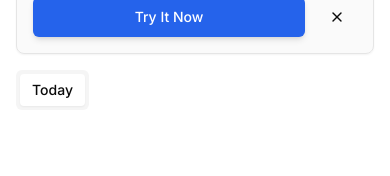
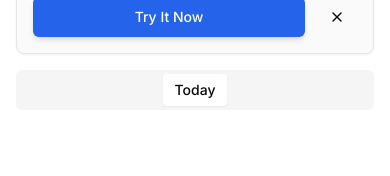
Before and after one commit to chismo950/learning-english-from-news, a Next.js app: page / in a window 390 px wide. Both pictures are taken after a click on the button 306 px from the left and 44 px from the top of the page. Shown: the part 192-368 px from the top of the page. Built offline with nearby package versions, Linux system fonts and the light colour scheme.

Commit message:
fixed issue that data selection too long and exceed small screen

```diff
--- a/app/page.tsx
+++ b/app/page.tsx
@@ -295,16 +295,19 @@ export default function Home() {
           <>
             <div className="mb-4">
               <Tabs value={currentTab} onValueChange={setCurrentTab} className="w-full">
-                <TabsList className="mb-4">
-                  <TabsTrigger value="today">Today</TabsTrigger>
+                {/* Make TabsList horizontally scrollable on overflow */}
+                <div className="overflow-x-auto scrollbar-thin scrollbar-thumb-rounded scrollbar-thumb-muted-foreground/30 -mx-2 px-2">
+                  <TabsList className="mb-4 flex-nowrap min-w-max" style={{ display: 'flex' }}>
+                    <TabsTrigger value="today" className="whitespace-nowrap flex-shrink-0">Today</TabsTrigger>
                     {getHistoryDates()
                       .filter((date) => date !== getTodayString())
                       .map((date) => (
-                      <TabsTrigger key={date} value={date}>
+                        <TabsTrigger key={date} value={date} className="whitespace-nowrap flex-shrink-0">
                           {new Date(date).toLocaleDateString()}
                         </TabsTrigger>
                       ))}
                   </TabsList>
+                </div>
 
                 <TabsContent value="today">
                   {loading ? (
```
Lines whose indentation alone changed are shown as unchanged.
